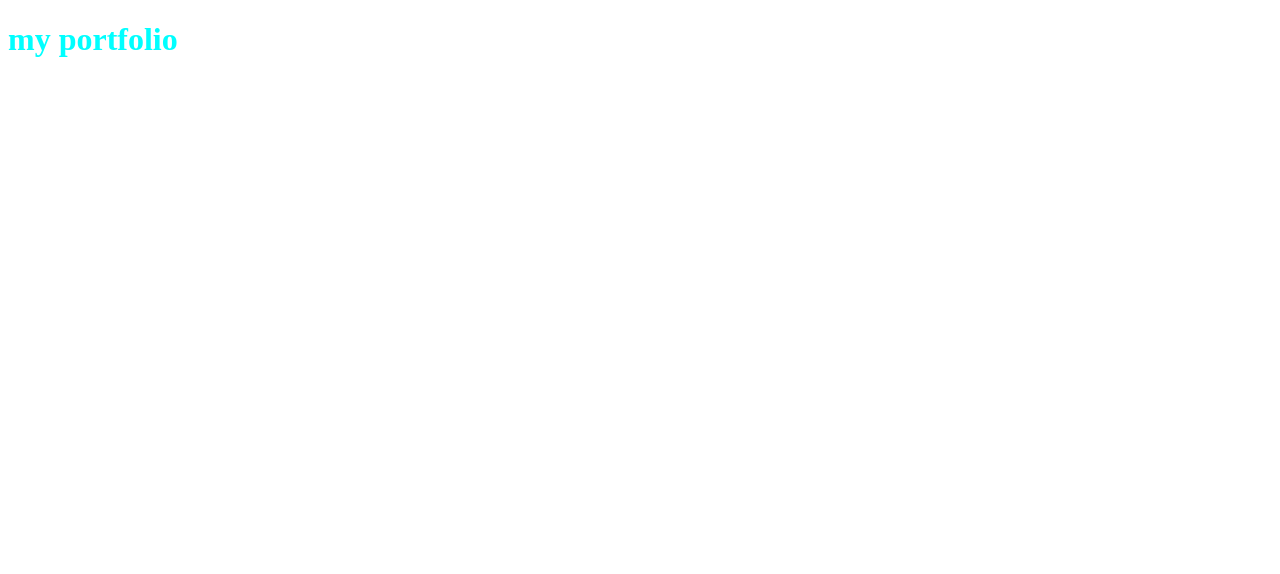
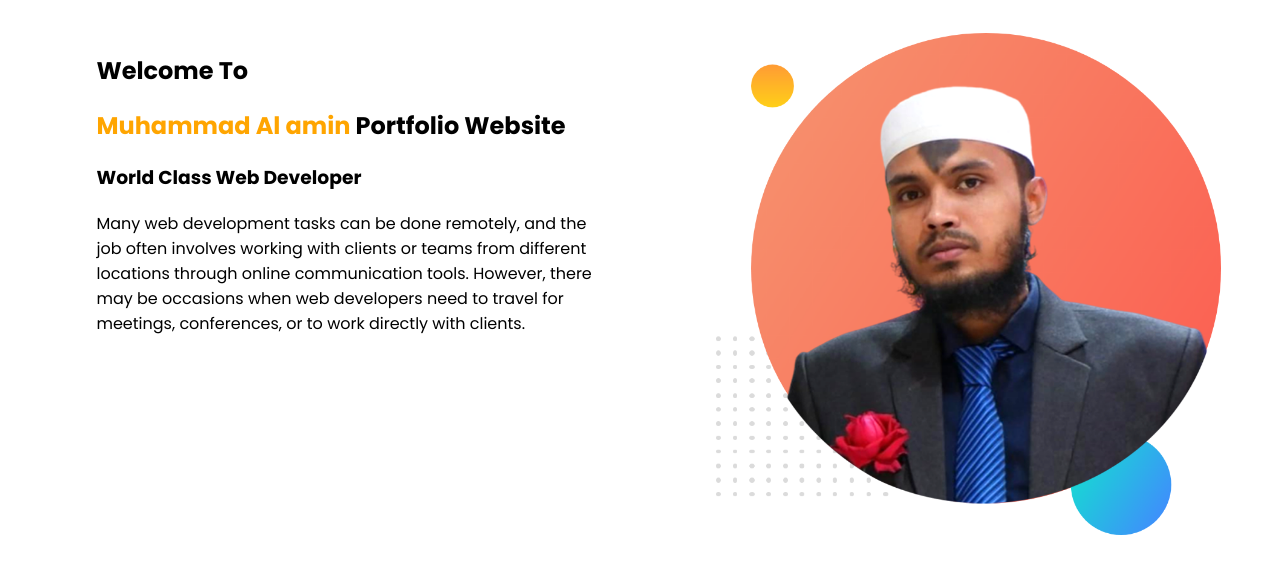
Before and after one commit to webitbd/my_Portfolio, a plain HTML site: page index.html in a window 1280 px wide. Drawn offline with Linux system fonts and the light colour scheme.

Commit message:
first half

```diff
--- a/css/style.css
+++ b/css/style.css
@@ -1,3 +1,15 @@
-h1{
-    color: aqua;
+body{
+    font-family: 'Poppins', sans-serif;
 }
+.name-highlight{
+    color: orange;
+}
+.half-width{
+    width: 40%;
+    float: left;
+    margin-left: 5%;
+    padding: 2%;
+}
+.half-width img{
+    width: 100%;
+}
--- a/index.html
+++ b/index.html
@@ -4,9 +4,20 @@
     <meta charset="UTF-8">
     <meta name="viewport" content="width=device-width, initial-scale=1.0">
     <title>Alamin_Portfolio</title>
+    <link href="https://fonts.googleapis.com/css2?family=Poppins:ital,wght@0,300;0,400;0,700;0,800;1,300;1,900&display=swap" rel="stylesheet">
     <link rel="stylesheet" href="css/style.css">
 </head>
 <body>
-    <h1>my portfolio</h1>
+  <section>
+    <div class="half-width">
+        <h1>Welcome To</h1>
+        <h1><span class="name-highlight">Muhammad Al amin </span>Portfolio Website</h1>
+        <h3>World Class Web Developer</h3>
+        <p>Many web development tasks can be done remotely, and the job often involves working with clients or teams from different locations through online communication tools. However, there may be occasions when web developers need to travel for meetings, conferences, or to work directly with clients.</p>
+    </div>
+    <div class="half-width">
+        <img src="img/first-look.png" alt="">
+    </div>
+  </section>
 </body>
 </html>
```
Also changed, not shown: img/first-look.png (added), 1 other file.
